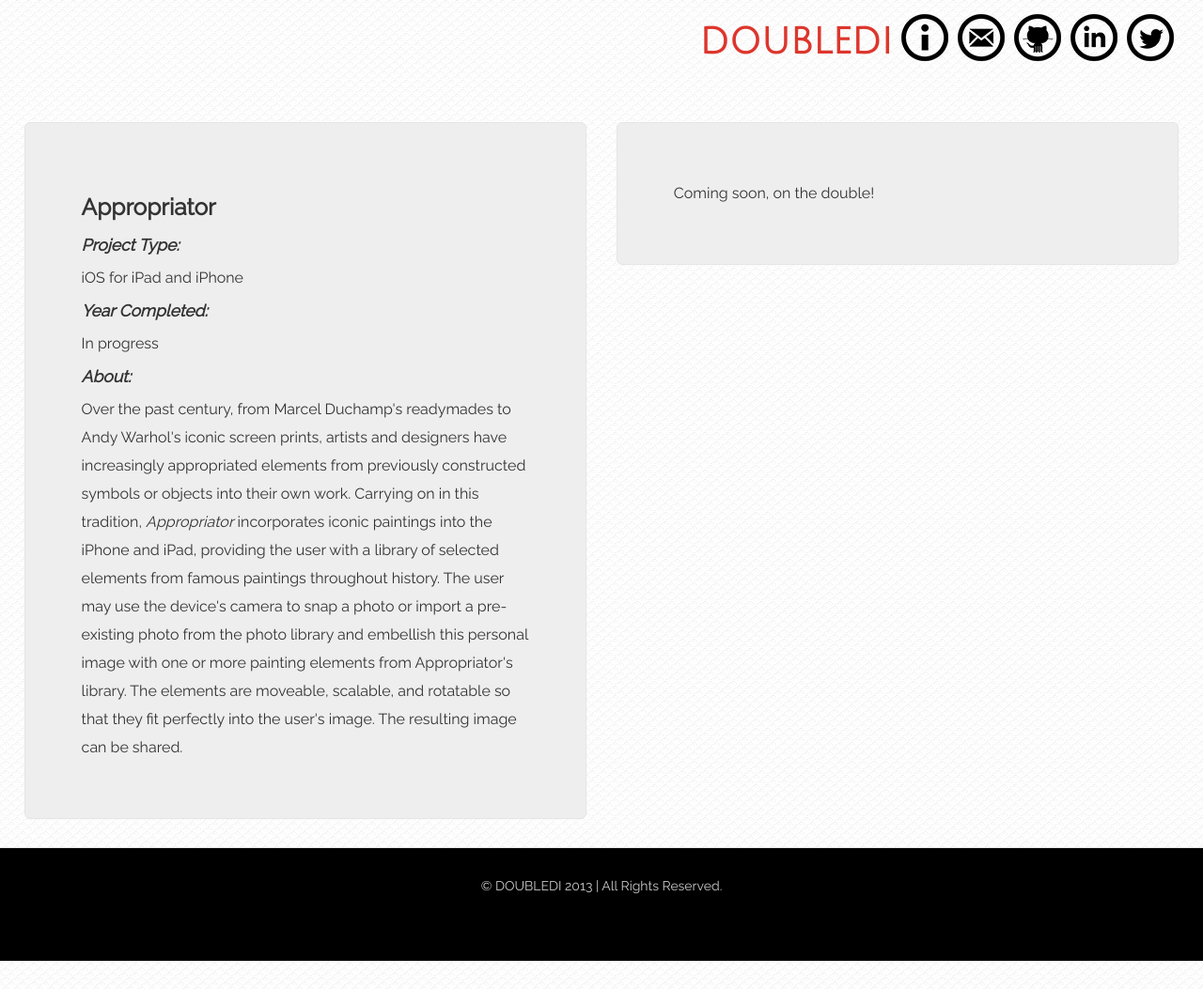
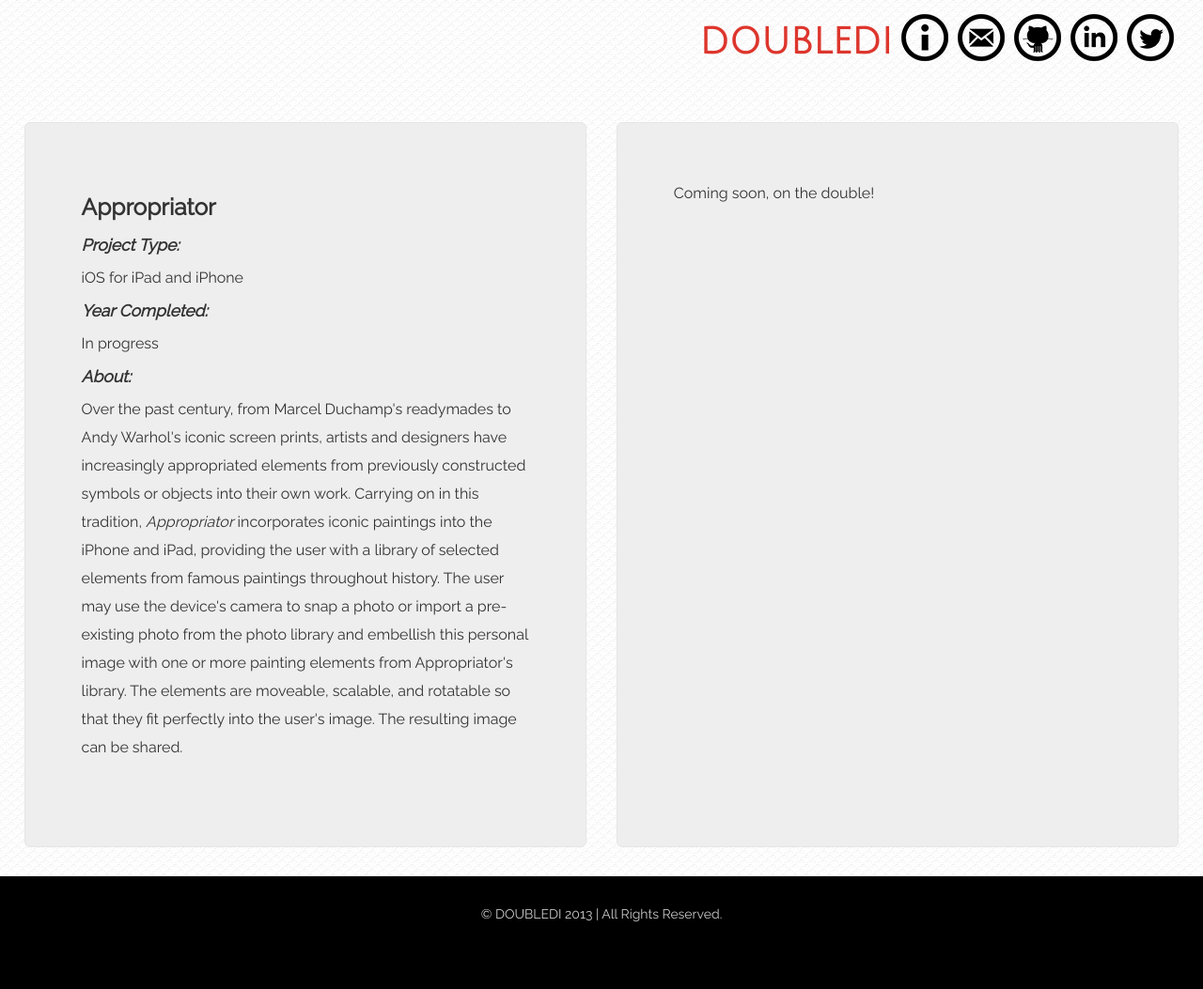
Before and after one commit to diannamertz/doubledi.github.com, a Jekyll site: the page built from appropriator.html, in a window 1280 px wide. Shown: the whole page at 94% size. Built offline with Jekyll 4.4.1, drawn with Linux system fonts in a browser that asks for light colours.

Commit message:
add more info

```diff
--- a/appropriator.html
+++ b/appropriator.html
@@ -5,7 +5,7 @@ title: Appropriator
 ---
 
 <div class="row-fluid space">
-  <div class="span6 hero-unit">
+  <div class="span6 hero-unit dd772">
   		<h3>Appropriator</h3>
 		<h4><em>Project Type:</em></h4>
 		iOS for iPad and iPhone
@@ -14,7 +14,7 @@ title: Appropriator
 		<h4><em>About:</em></h4>
   		Over the past century, from Marcel Duchamp's readymades to Andy Warhol's iconic screen prints, artists and designers have increasingly appropriated elements from previously constructed symbols or objects into their own work. Carrying on in this tradition, <em>Appropriator</em> incorporates iconic paintings into the iPhone and iPad, providing the user with a library of selected elements from famous paintings throughout history. The user may use the device's camera to snap a photo or import a pre-existing photo from the photo library and embellish this personal image with one or more painting elements from Appropriator's library. The elements are moveable, scalable, and rotatable so that they fit perfectly into the user's image. The resulting image can be shared.
   </div>
-  <div class="span6 hero-unit">
+  <div class="span6 hero-unit dd772">
   	Coming soon, on the double!
   </div>
 </div>
--- a/css/style.css
+++ b/css/style.css
@@ -140,6 +140,10 @@ ul.portfolio-page {
   overflow: hidden;
 }
 
+.dd772 {
+  height: 772px;
+}
+
 .carousel-control {
   top: 300px;
   font-family: "Helvetica Neue", Helvetica, Arial, sans-serif;
```
